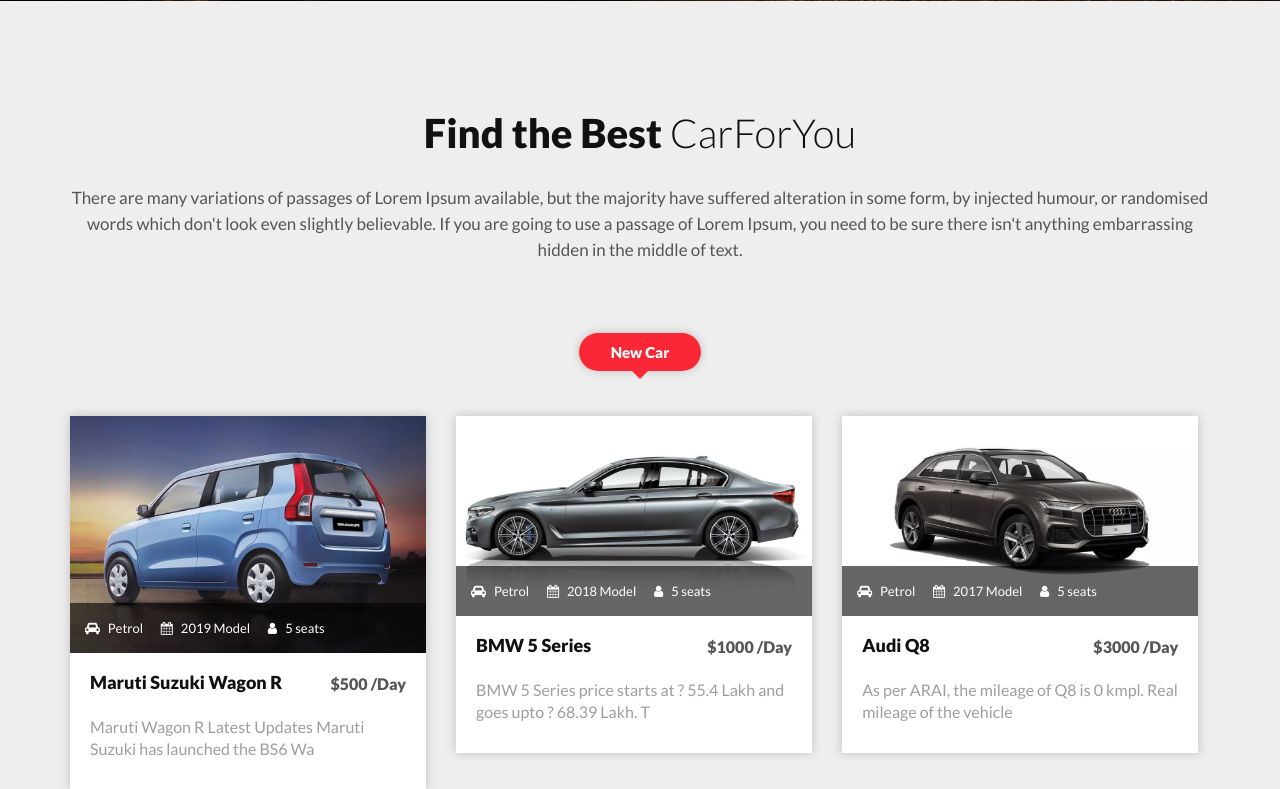
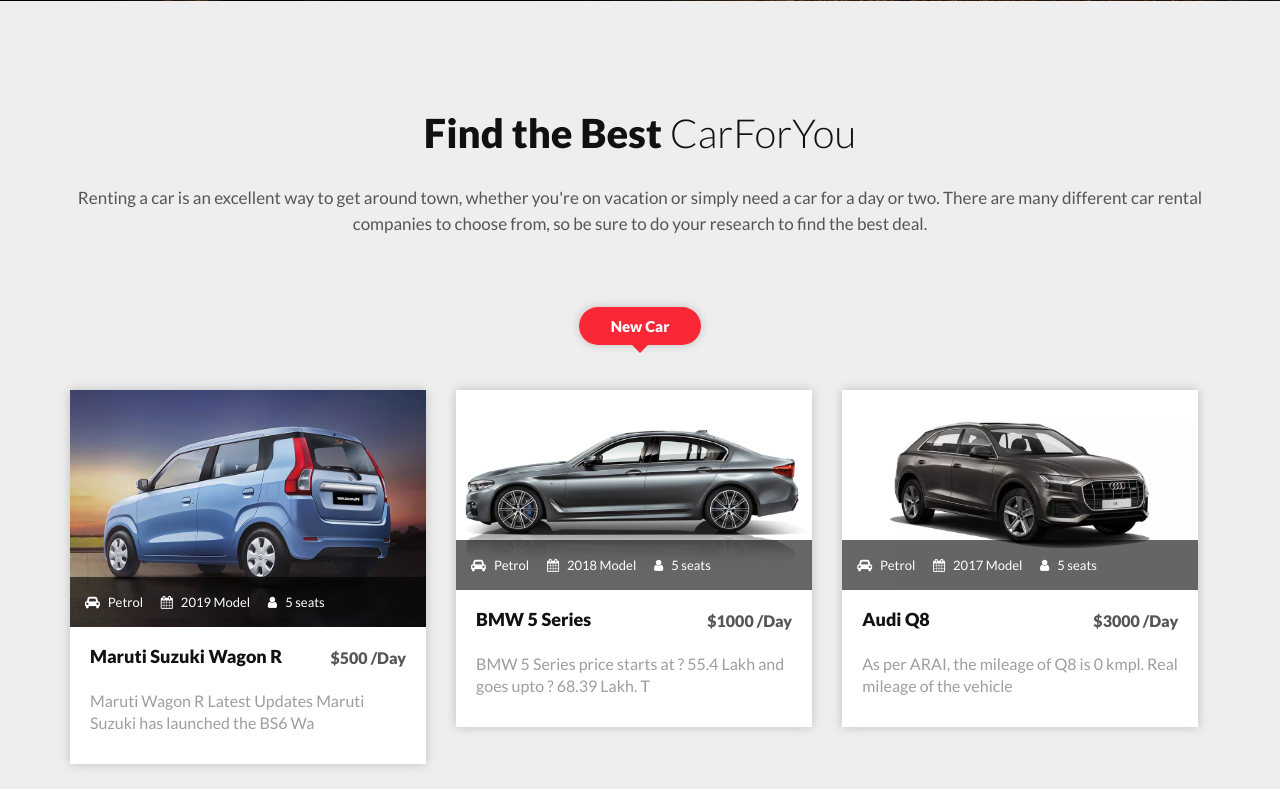
Before and after one commit to Nityasaha13/Car-Rental, a PHP site: page / in a window 1280 px wide. Shown: the part 601-1390 px from the top of the page. Run offline with PHP 8.4, Linux system fonts and the light colour scheme; a user stored in the database is signed in; data comes from the database, SQL or seed files in the repository.

Commit message:
changed text

```diff
--- a/index.php
+++ b/index.php
@@ -65,7 +65,8 @@ error_reporting(0);
   <div class="container">
     <div class="section-header text-center">
       <h2>Find the Best <span>CarForYou</span></h2>
-      <p>There are many variations of passages of Lorem Ipsum available, but the majority have suffered alteration in some form, by injected humour, or randomised words which don't look even slightly believable. If you are going to use a passage of Lorem Ipsum, you need to be sure there isn't anything embarrassing hidden in the middle of text.</p>
+      <p>
+          Renting a car is an excellent way to get around town, whether you're on vacation or simply need a car for a day or two. There are many different car rental companies to choose from, so be sure to do your research to find the best deal.</p>
     </div>
     <div class="row">
 
```
Also changed, not shown: SQL/carrental.sql (+1 -1 lines).
